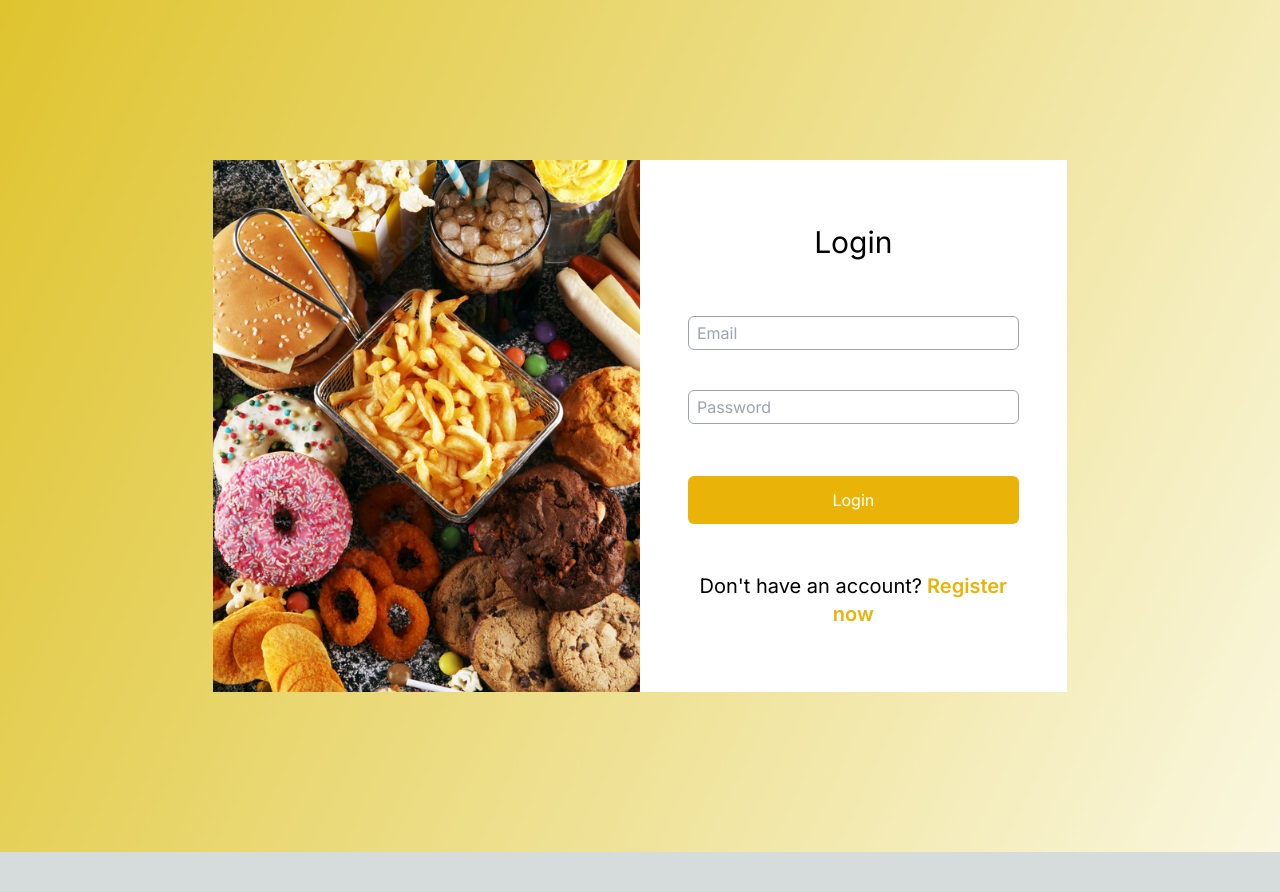
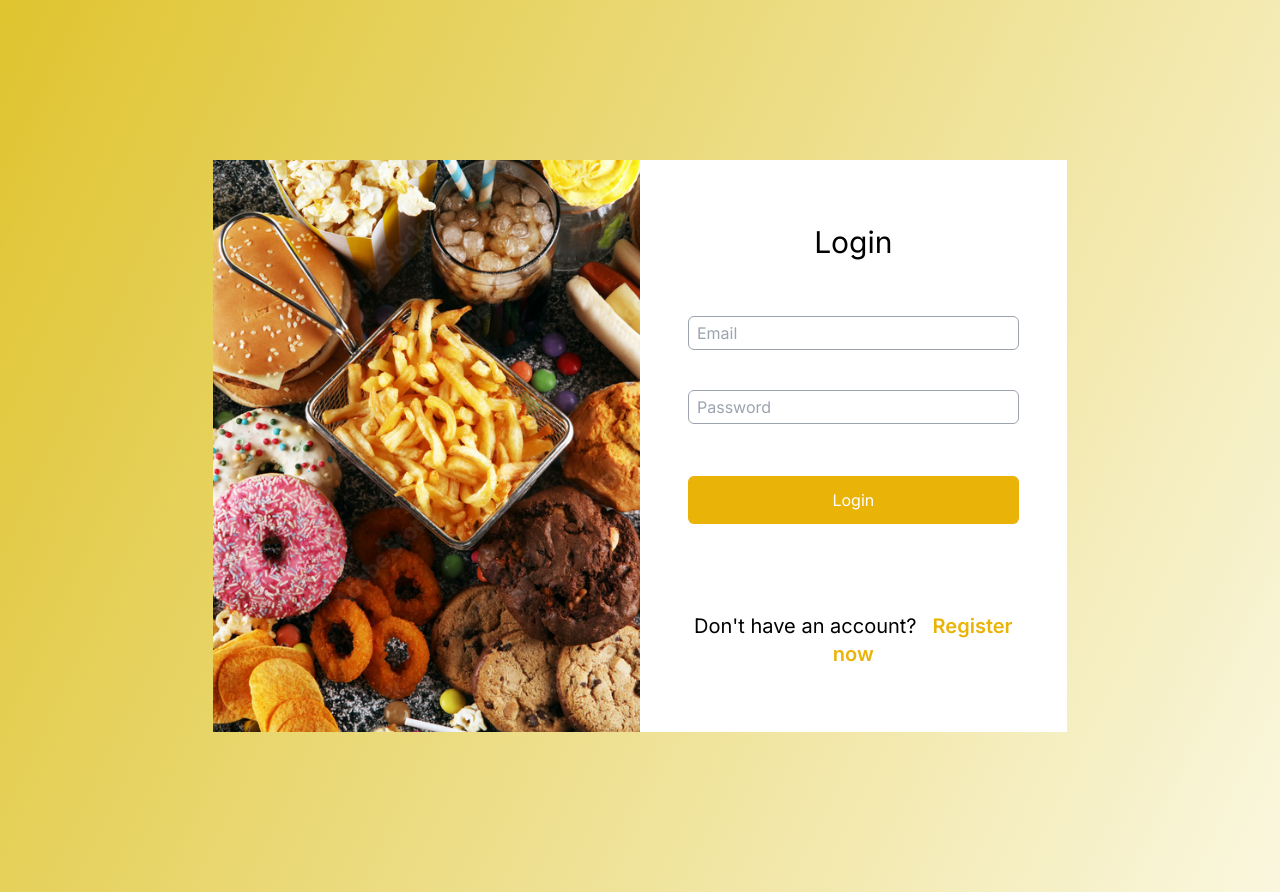
Before and after one commit to Abdelmouzahir/studentscoops, a Next.js app: page /student in a window 1280 px wide. Before the commit the page ends 852 px from the top, so only its background shows below. Built offline with nearby package versions, Linux system fonts and the light colour scheme; no server answers.

Commit message:
signup page complete

```diff
--- a/app/student/login.js
+++ b/app/student/login.js
@@ -11,22 +11,21 @@ const Login = () => {
   const [password, setPassword] = useState("");
   const [signInWithEmailAndPassword] = useSignInWithEmailAndPassword(auth);
   const router = useRouter();
+  const [errorText, setErrorText] = useState("");
 
 
   const handleSignIn = () => {
     signInWithEmailAndPassword(email, password)
       .then((userCredential) => {
         const user = userCredential.user;
-        console.log("User ID:", user.uid);
         sessionStorage.setItem("user", true);
         setEmail("");
         setPassword("");
-        console.log("User logged in successfully");
         router.push("/student/homepage");
+        setErrorText("");
       })
       .catch((err) => {
-        console.error("error message", err.message);
-        console.log("User not logged in")
+        setErrorText("Invalid email or password. Please try again.");
       });
   };
 
@@ -58,15 +57,15 @@ const Login = () => {
           />
           <button
             onClick={handleSignIn}
-            className="w-full bg-yellow-500 py-3 text-center text-white mt-3 rounded-md"
+            className="w-full bg-yellow-500 py-3 text-center text-white mt-3 rounded-md hover:bg-yellow-600 hover:text-black"
           >
             Login
           </button>
+          <p className="text-red-500">{errorText}</p>
           <div className="text-white mt-2 sm:text-xl">
             <span className="text-black">Don't have an account?</span>
             <Link href="..\student\register">
-              <span className="text-yellow-500 font-semibold">
-                {" "}
+              <span className="text-yellow-500 font-semibold hover:font-bold ml-4">
                 Register now
               </span>
             </Link>
```
